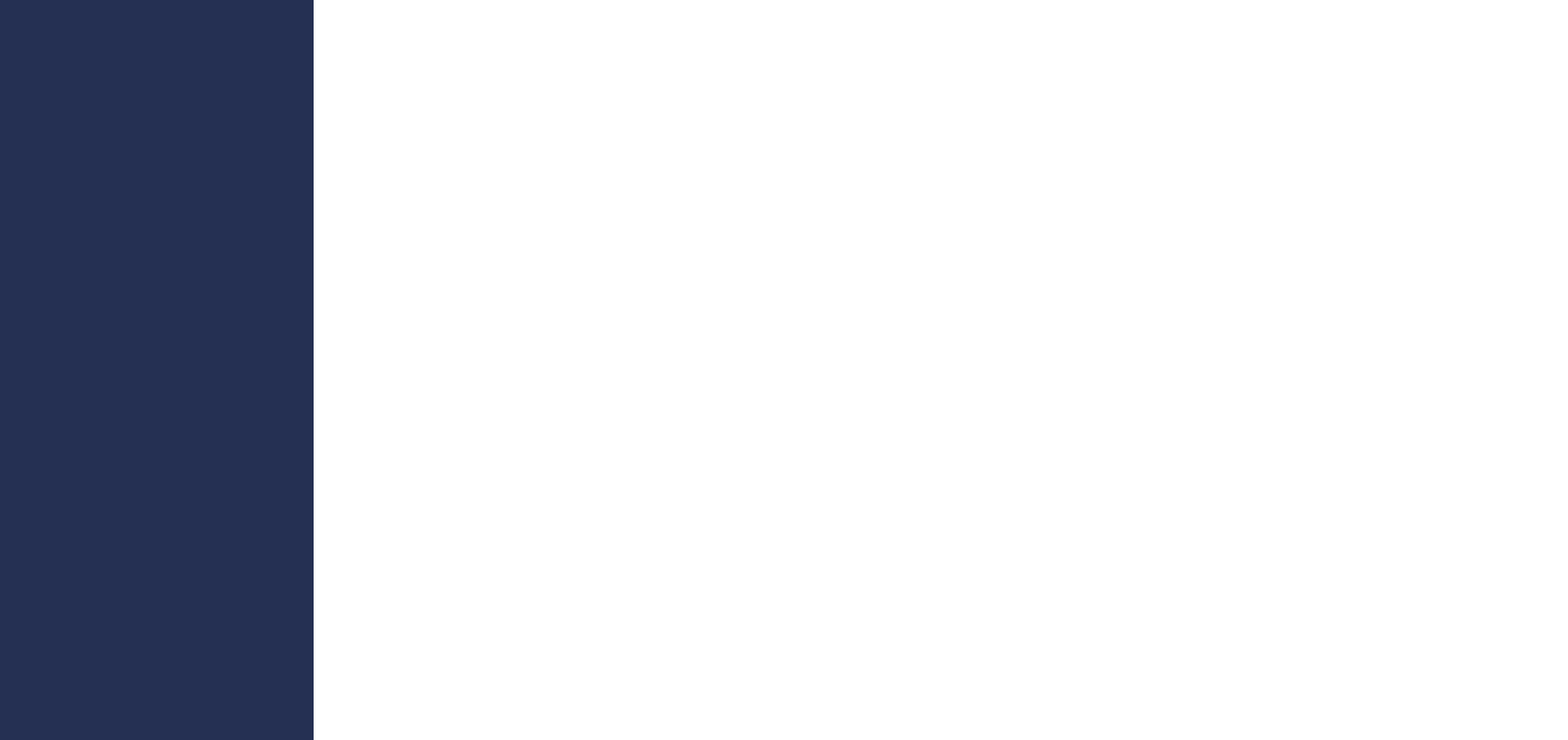
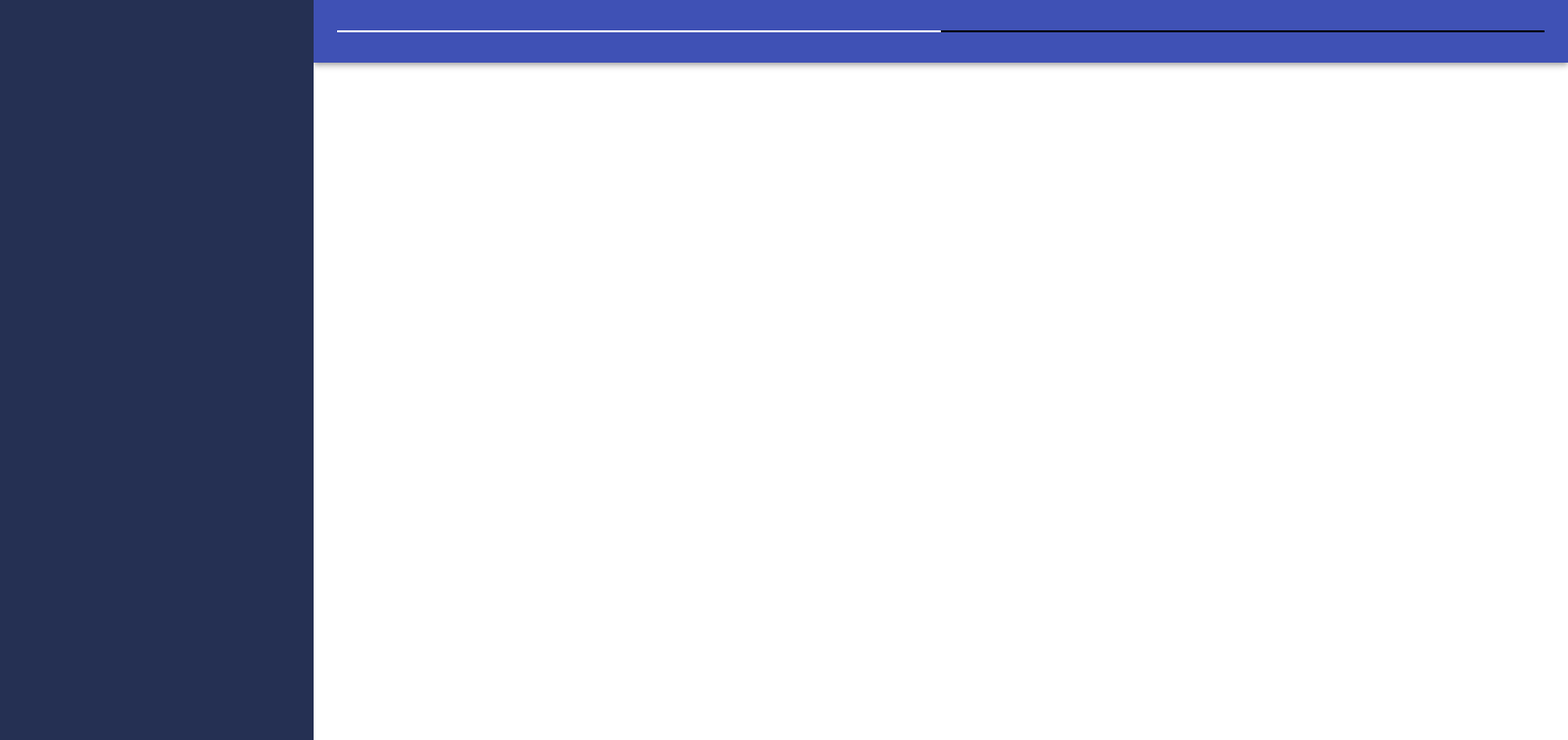
Before and after one commit to shawon122334/complete-react-material-ui, a React (Create React App) app: page / in a window 1280 px wide. Shown: the top 756 px of the page at 98% size, 1600 px wide, since content can reach past the window. Built offline with nearby package versions, Linux system fonts and the light colour scheme.

Commit message:
working on app bar

```diff
--- a/src/App/App.js
+++ b/src/App/App.js
@@ -1,11 +1,23 @@
+import { makeStyles } from '@material-ui/core';
+import Header from '../components/Header';
 import SideMenu from '../components/SideMenu';
 import './App.css';
 
+const useStyle = makeStyles({
+  appMain:{
+    paddingLeft:'320px',
+    width:'100%',
+
+  }
+})
 function App() {
+  const classes = useStyle();
   return (
     <div>
       <SideMenu></SideMenu>
-      <div>here we go</div>
+      <div className={classes.appMain}>
+        <Header></Header>
+      </div>
     </div>
   );
 }
--- /dev/null
+++ b/src/components/Header.js
@@ -0,0 +1,19 @@
+import { AppBar, Grid, Toolbar } from '@material-ui/core'
+import React from 'react'
+
+export default function Header() {
+    return (
+        <AppBar position="static">
+            <Toolbar>
+                <Grid container>
+                    <Grid item sm={6} style={{border:'1px solid #fff'}}>
+
+                    </Grid>
+                    <Grid item sm={6} style={{border:'1px solid #000'}}>
+
+                    </Grid>
+                </Grid>
+            </Toolbar>
+        </AppBar>
+    )
+}
```
